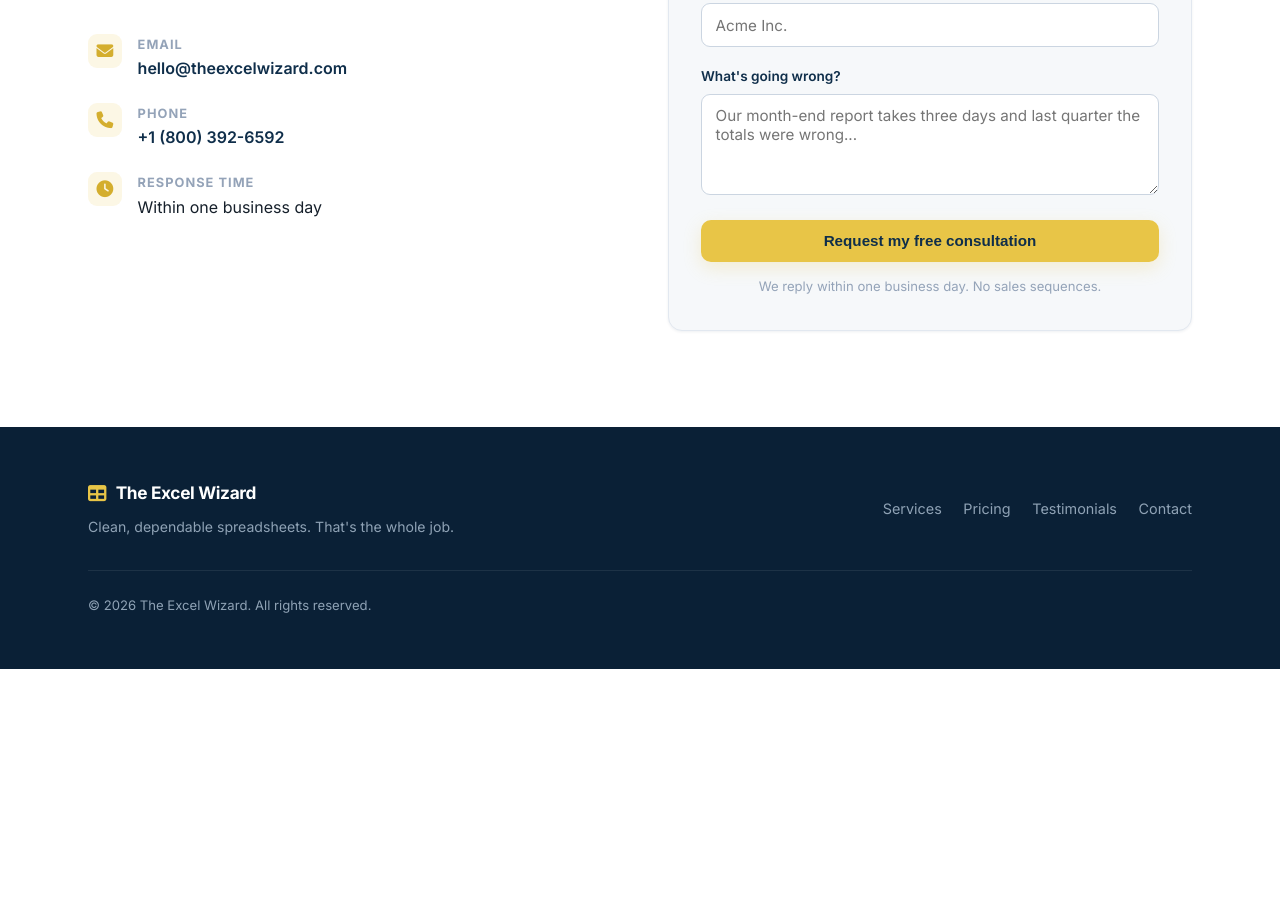
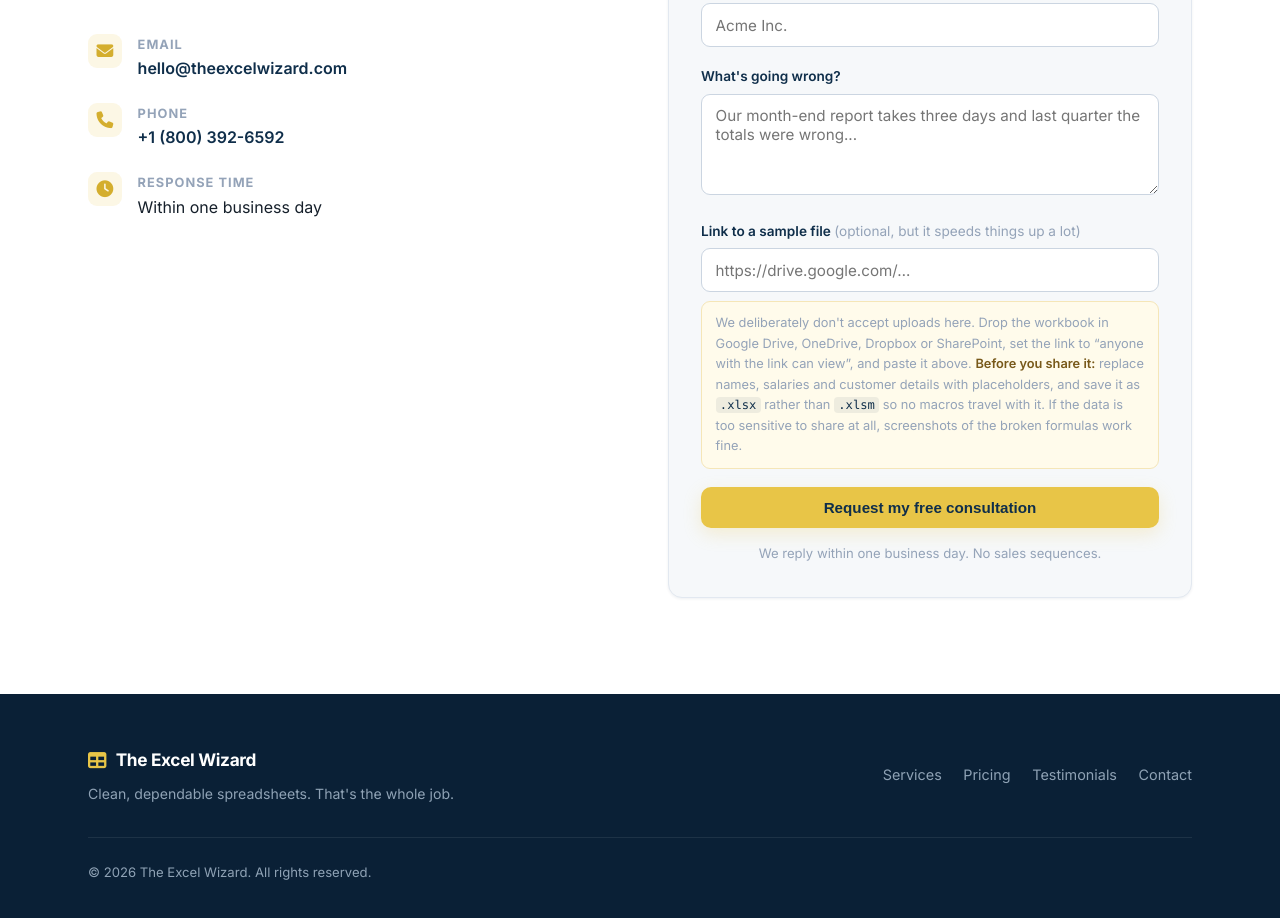
Before and after one commit to Anschlusszug/the-excel-wizard, a plain HTML site: page index.html in a window 1280 px wide. Shown: the part 5416-6334 px from the top of the page. Before the commit the page ends 6085 px from the top, so only its background shows below. Drawn offline with Linux system fonts and the light colour scheme.

Commit message:
Add optional file-link field to contact form instead of upload
Rationale (documented in README): client confidentiality, macro/VBA risk
in xlsm, unbounded storage cost, and Web3Forms attachments being paid-only.
Clients share a redacted .xlsx via their own Drive/Dropbox link; screenshots
are offered as a fallback for sensitive data.

```diff
--- a/assets/styles.css
+++ b/assets/styles.css
@@ -527,6 +527,26 @@ h2 {
   border-color: var(--navy);
   box-shadow: 0 0 0 3px rgba(15, 46, 74, .1);
 }
+.field-hint {
+  font-size: .8rem;
+  line-height: 1.6;
+  color: var(--slate-light);
+  margin-top: .55rem;
+  padding: .7rem .85rem;
+  background: #fffbeb;
+  border: 1px solid #f5e6b8;
+  border-radius: 9px;
+}
+.field-hint strong { color: #78591a; font-weight: 600; }
+.field-hint code {
+  font-family: ui-monospace, SFMono-Regular, Menlo, Consolas, monospace;
+  font-size: .95em;
+  background: rgba(15, 46, 74, .07);
+  color: var(--navy);
+  padding: .08em .35em;
+  border-radius: 4px;
+}
+
 .form-note {
   text-align: center;
   font-size: .82rem;
--- a/index.html
+++ b/index.html
@@ -299,6 +299,20 @@
                         <label for="message">What's going wrong?</label>
                         <textarea id="message" name="message" rows="4" placeholder="Our month-end report takes three days and last quarter the totals were wrong..." required></textarea>
                     </div>
+                    <div class="form-group">
+                        <label for="fileLink">Link to a sample file <span class="optional">(optional, but it speeds things up a lot)</span></label>
+                        <input type="url" id="fileLink" name="file_link" placeholder="https://drive.google.com/…">
+                        <p class="field-hint">
+                            We deliberately don't accept uploads here. Drop the workbook in
+                            Google Drive, OneDrive, Dropbox or SharePoint, set the link to
+                            &ldquo;anyone with the link can view&rdquo;, and paste it above.
+                            <strong>Before you share it:</strong> replace names, salaries and
+                            customer details with placeholders, and save it as
+                            <code>.xlsx</code> rather than <code>.xlsm</code> so no macros
+                            travel with it. If the data is too sensitive to share at all,
+                            screenshots of the broken formulas work fine.
+                        </p>
+                    </div>
                     <button type="submit" class="btn-primary btn-full">Request my free consultation</button>
                     <p class="form-note" id="formNote">We reply within one business day. No sales sequences.</p>
                 </form>
@@ -350,6 +364,14 @@
             return;
           }
 
+          // Optional file link: if they typed something, it must be a real http(s) URL
+          var link = form.file_link.value.trim();
+          if (link && !/^https?:\/\/[^\s]+\.[^\s]{2,}/i.test(link)) {
+            note.textContent = 'That file link does not look like a valid URL — it should start with https://';
+            note.className = 'form-note is-error';
+            return;
+          }
+
           btn.disabled = true;
           btn.textContent = 'Sending…';
           note.textContent = '';
```
Also changed, not shown: 1 other file.
